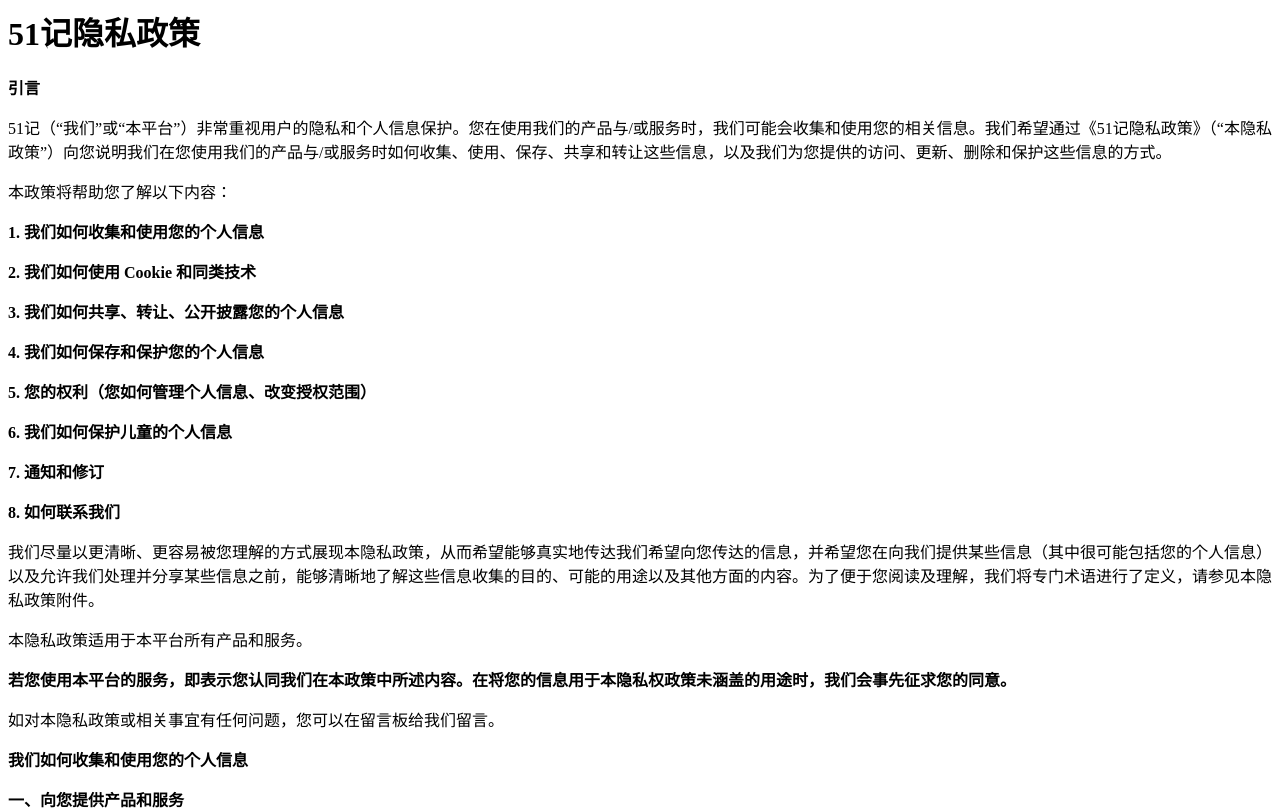
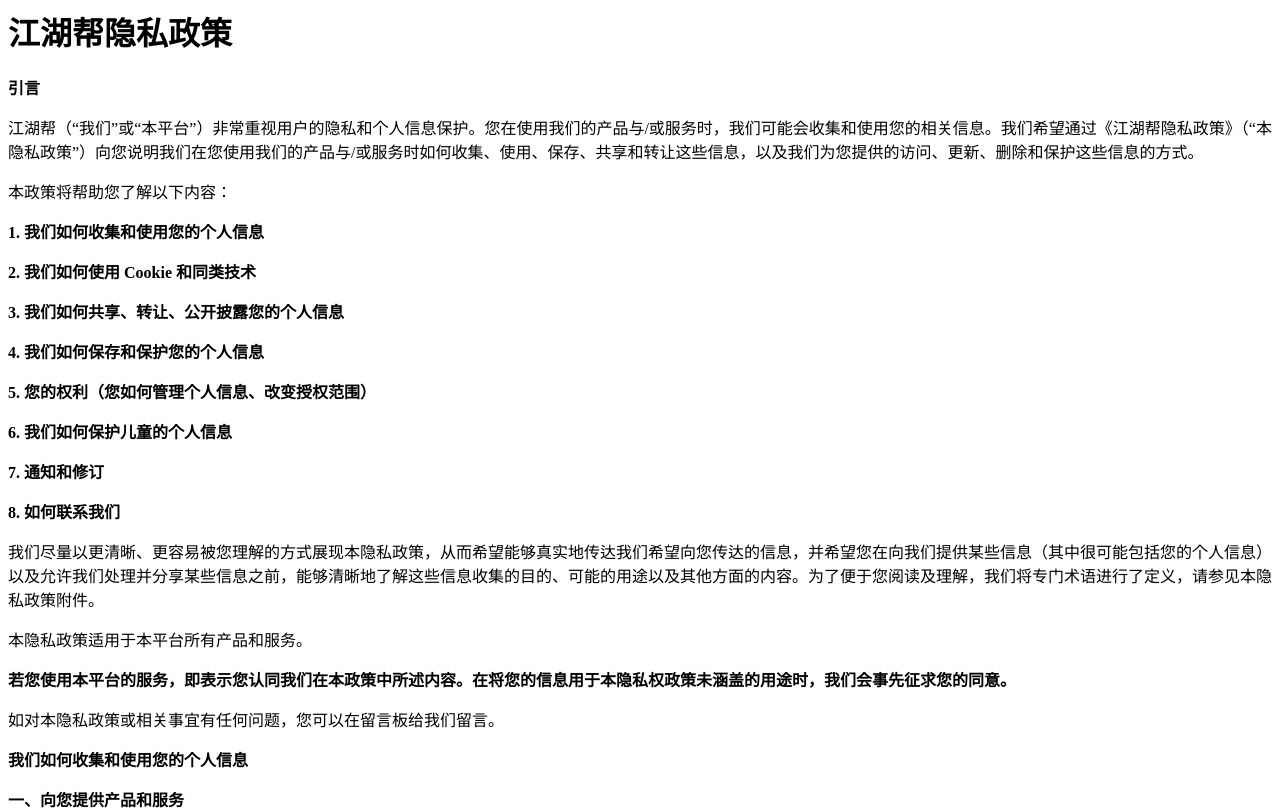
Before and after one commit to jianghubang/jianghubang, a plain HTML site: page protocol/index.html in a window 1280 px wide. Shown: the top 812 px of the page. Drawn offline with Linux system fonts and the light colour scheme.

Commit message:
江湖帮

```diff
--- a/protocol/index.html
+++ b/protocol/index.html
@@ -1,6 +1,6 @@
-<h1 id="51记隐私政策">51记隐私政策</h1>
+<h1 id="江湖帮隐私政策">江湖帮隐私政策</h1>
 <p><strong>引言</strong></p>
-<p>51记（“我们”或“本平台”）非常重视用户的隐私和个人信息保护。您在使用我们的产品与/或服务时，我们可能会收集和使用您的相关信息。我们希望通过《51记隐私政策》（“本隐私政策”）向您说明我们在您使用我们的产品与/或服务时如何收集、使用、保存、共享和转让这些信息，以及我们为您提供的访问、更新、删除和保护这些信息的方式。</p>
+<p>江湖帮（“我们”或“本平台”）非常重视用户的隐私和个人信息保护。您在使用我们的产品与/或服务时，我们可能会收集和使用您的相关信息。我们希望通过《江湖帮隐私政策》（“本隐私政策”）向您说明我们在您使用我们的产品与/或服务时如何收集、使用、保存、共享和转让这些信息，以及我们为您提供的访问、更新、删除和保护这些信息的方式。</p>
 <p>本政策将帮助您了解以下内容：</p>
 <p><strong>1. 我们如何收集和使用您的个人信息</strong></p>
 <p><strong>2. 我们如何使用 Cookie 和同类技术</strong></p>
```
